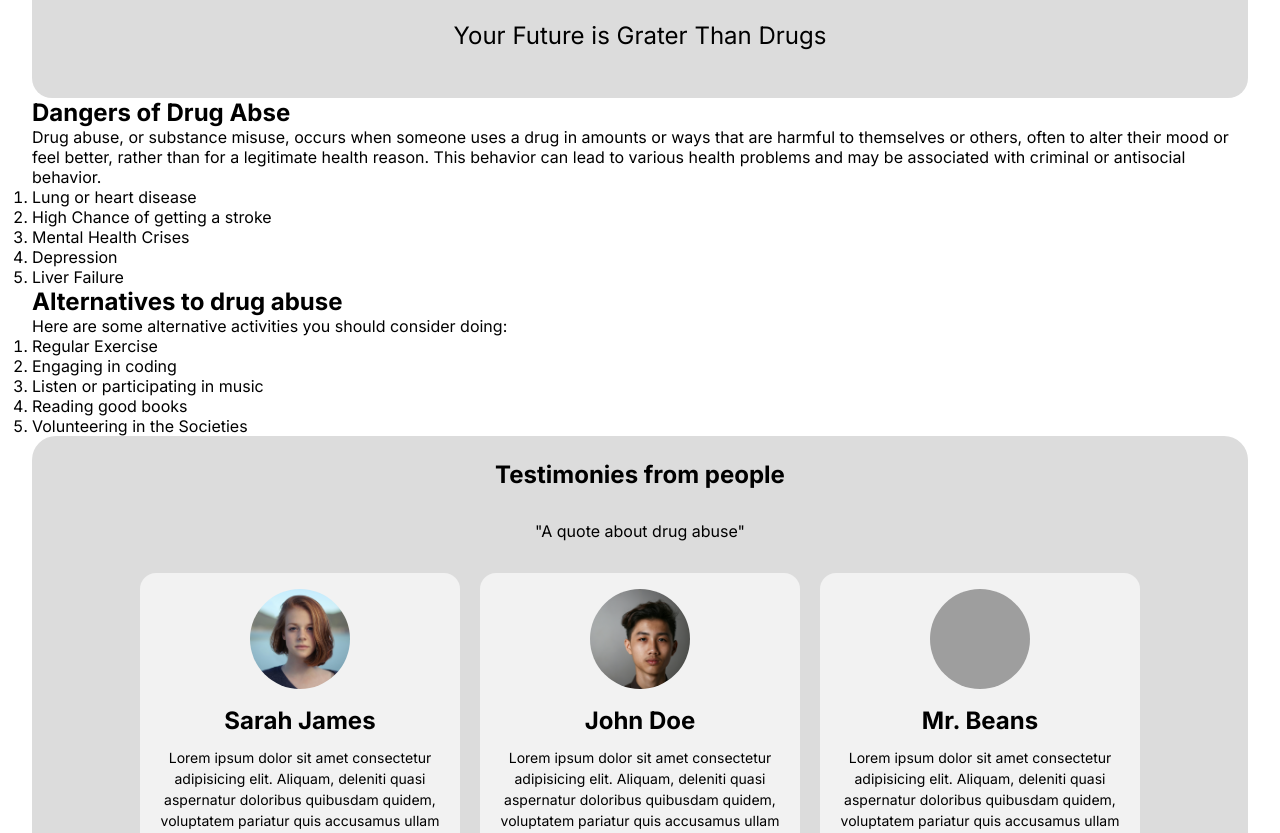
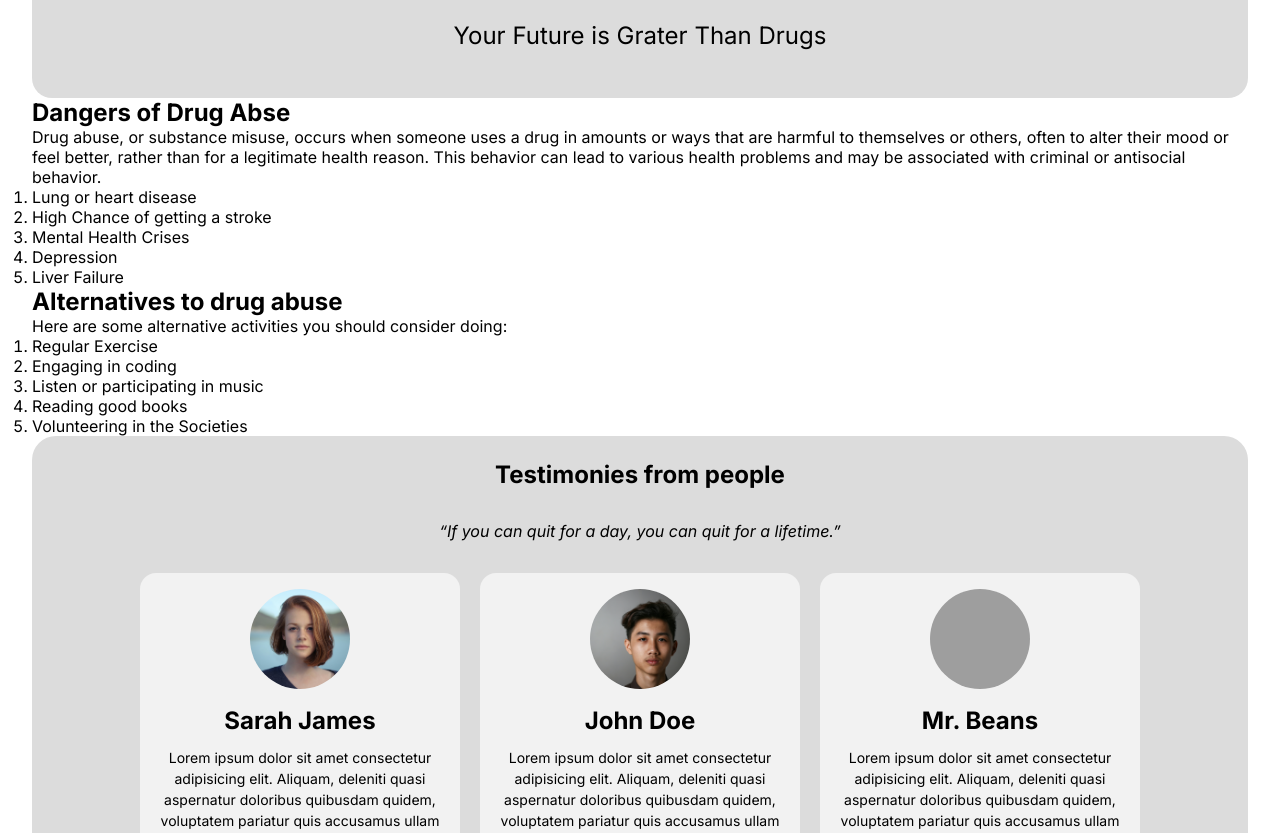
Before and after one commit to ayscript/htnl-project-2, a plain HTML site: page index.html in a window 1280 px wide. Shown: the part 264-1097 px from the top of the page. Drawn offline with Linux system fonts and the light colour scheme; grey boxes are pictures that could not be loaded.

Commit message:
new commit

```diff
--- a/index.html
+++ b/index.html
@@ -73,7 +73,7 @@
       </section>
       <section class="testimonies">
         <h2>Testimonies from people</h2>
-        <p>"A quote about drug abuse"</p>
+        <p><em>“If you can quit for a day, you can quit for a lifetime.”</em></p>
         <div class="user-wrapper">
           <div class="user">
             <div>
```
